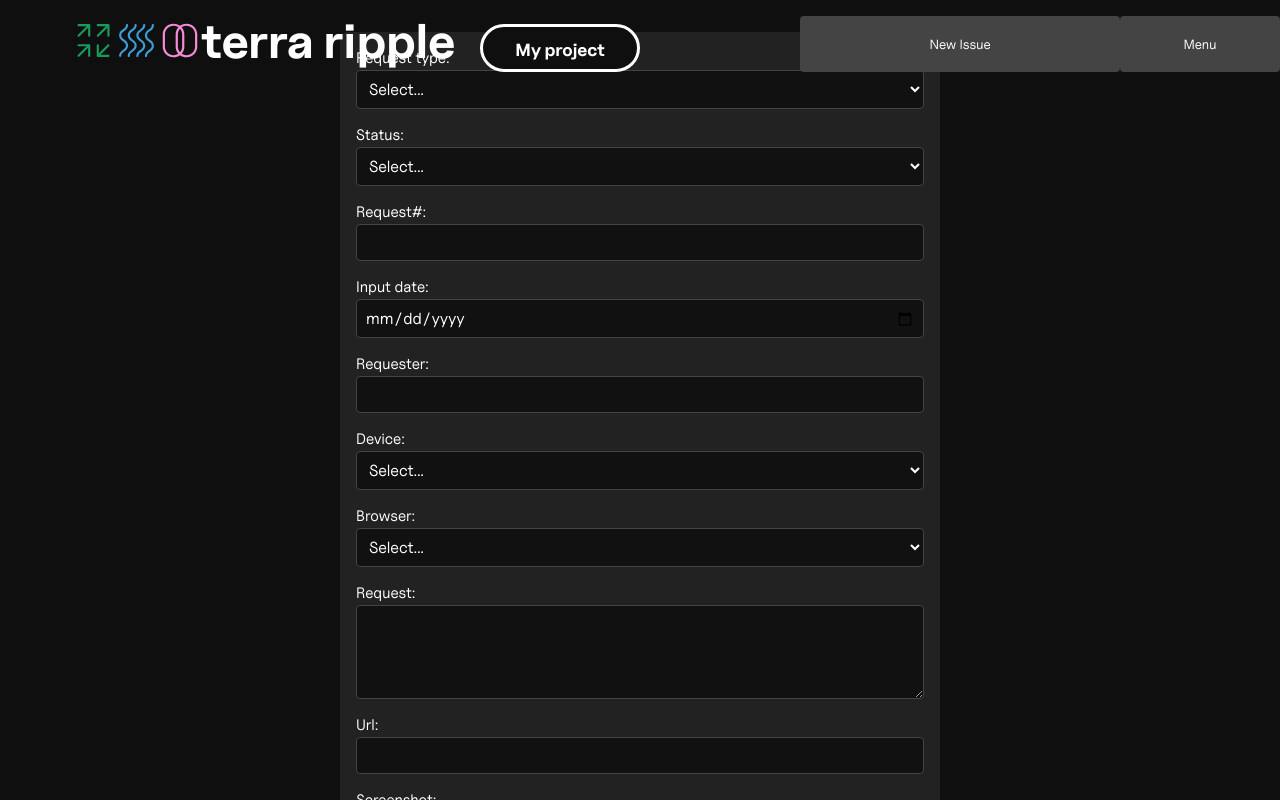
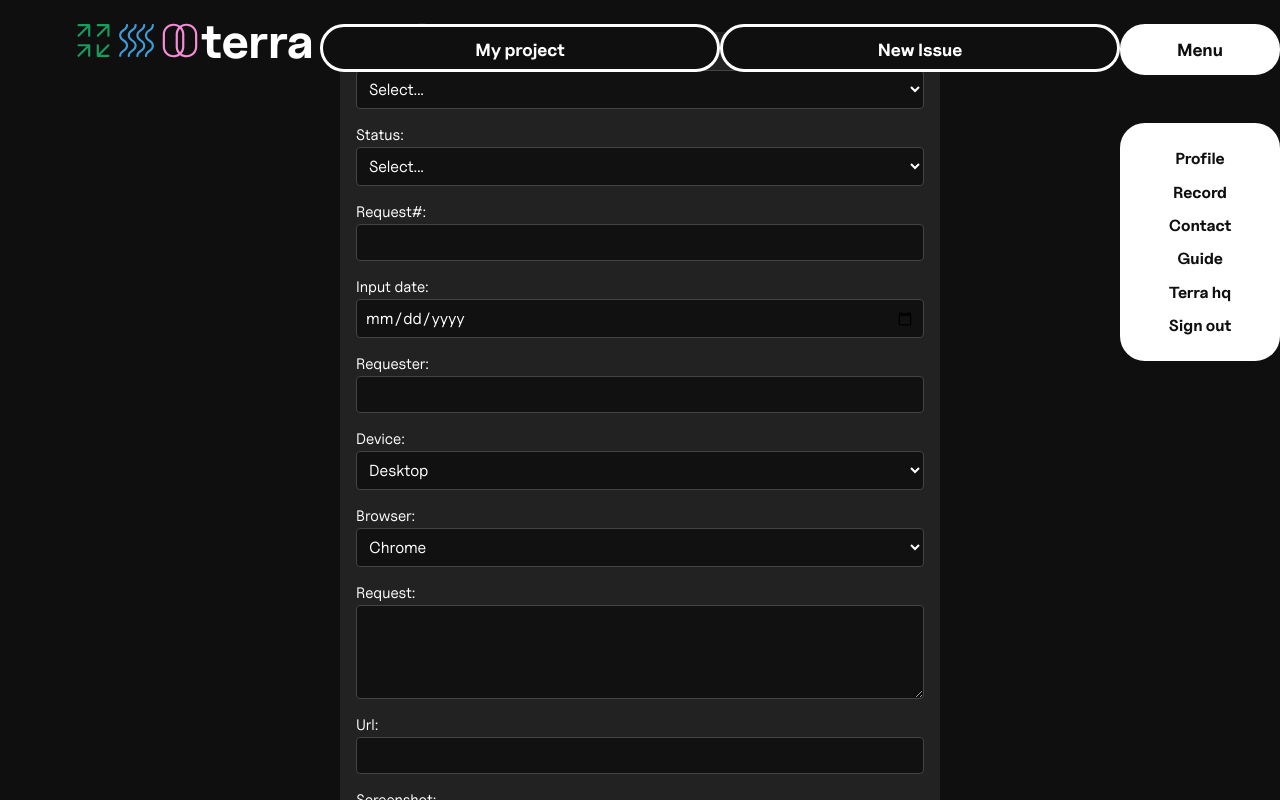
Before and after one commit to arakiztain/Terra-3, a React (Vite) app in the folder client/: page /projects/1 in a window 1280 px wide. Both pictures are taken after a click on the button "Menu". Shown: the top 800 px of the page. Built offline with nearby package versions, Linux system fonts and the light colour scheme.

Commit message:
Add dropdown menu to project page

```diff
--- a/client/src/components/FeedbackForm/FeedbackForm.jsx
+++ b/client/src/components/FeedbackForm/FeedbackForm.jsx
@@ -2,8 +2,29 @@ import { useState } from "react";
 import styles from "./FeedbackForm.module.css";
 
 const FeedbackForm = () => {
-    const [browser, setBrowser] = useState("");
+    const [browser, setBrowser] = useState(getBrowser());
     const [otherBrowser, setOtherBrowser] = useState("");
+
+    function getBrowser() {
+        const ua = navigator.userAgent;
+
+        if (ua.includes("Firefox/")) return "Firefox";
+        if (ua.includes("Edg/")) return "Edge";
+        if (ua.includes("Chrome/") && !ua.includes("Edg/") && !ua.includes("OPR/")) return "Chrome";
+        if (ua.includes("Safari/") && !ua.includes("Chrome/")) return "Safari";
+        if (ua.includes("OPR/") || ua.includes("Opera")) return "Opera";
+        return "";
+    }
+
+    function getDeviceTypeWithFallback() {
+        const ua = navigator.userAgent;
+        const width = window.innerWidth;
+
+        if (/Tablet|iPad/.test(ua) || (width >= 600 && width <= 1024)) return "tablet";
+        if (/Mobi|Android|iPhone|BlackBerry|IEMobile|Silk/.test(ua) || width < 600) return "mobile";
+        return "desktop";
+    }
+
 
     return(
         <form className={styles.form}>
@@ -43,11 +64,11 @@ const FeedbackForm = () => {
 
         <label>
             Device:
-            <select name="device" required>
-            <option value="">Select...</option>
-            <option value="desktop">Desktop</option>
-            <option value="mobile">Mobile</option>
-            <option value="tablet">Tablet</option>
+            <select name="device" value={getDeviceTypeWithFallback()} required>
+                <option value="">Select...</option>
+                <option value="desktop">Desktop</option>
+                <option value="mobile">Mobile</option>
+                <option value="tablet">Tablet</option>
             </select>
         </label>
 
--- a/client/src/components/FeedbackForm/FeedbackForm.module.css
+++ b/client/src/components/FeedbackForm/FeedbackForm.module.css
@@ -1,5 +1,3 @@
-/* RequestForm.module.css */
-
 .form {
   display: flex;
   flex-direction: column;
@@ -43,7 +41,3 @@ button {
   border-radius: 4px;
   cursor: pointer;
 }
-
-button:hover {
-  background-color: #666;
-}
--- a/client/src/components/ProjectHeader/ProjectHeader.jsx
+++ b/client/src/components/ProjectHeader/ProjectHeader.jsx
@@ -1,12 +1,22 @@
 import styles from "./ProjectHeader.module.css"
-
+import { useState } from "react";
 const ProjectHeader = () =>{
-
+    const [menuOpen, setMenuOpen] = useState(false);
     return(
         <div className={styles.projectHeader}>
             <a className={styles.projectLink} href="www.google.es"><button className={styles.projectLinkButton}>My project</button></a>
             <button className={styles.issueButton}>New Issue</button>
-            <button className={styles.menuButton}>Menu</button>
+            <div className={styles.menuContainer} onClick={() => setMenuOpen(!menuOpen)}>
+                <button className={styles.menuButton}>Menu</button>
+                {menuOpen && <div className={styles.menuDropdown}>
+                    <a className={styles.menuProfile} href="">Profile</a>
+                    <a className={styles.menuRecord} href="">Record</a>
+                    <a className={styles.menuContact} href="">Contact</a>
+                    <a className={styles.menuGuide} href="">Guide</a>
+                    <a className={styles.menuTerrahq} href="">Terra hq</a>
+                    <a className={styles.menuSignout} href="">Sign out</a>
+                </div>}
+            </div>
         </div>
     )
 }
--- a/client/src/components/ProjectHeader/ProjectHeader.module.css
+++ b/client/src/components/ProjectHeader/ProjectHeader.module.css
@@ -8,9 +8,12 @@
 
 .projectLink{
     grid-column:3;
+    display:flex;
+    justify-content:center;
+    text-decoration: none;
 }
 
-.projectLinkButton{
+.projectLinkButton, .issueButton{
     border-radius:25px;
     border:3px solid #FFFFFF;
     color:#FFFFFF;
@@ -18,8 +21,19 @@
     font-size:1.1rem;
     font-weight:700;
     height:3rem;
+    width:25rem;
+    background-color:#0F0F0F;
+}
+
+.menuButton{
+    border-radius:25px;
+    border:3px solid #FFFFFF;
+    color:#0F0F0F;
+    background-color:#FFFFFF;
     width:10rem;
-    background-color:#0F0F0F;
+    margin-top:1.5rem;
+    font-size:1.1rem;
+    font-weight:700;
 }
 
 .issueButton{
@@ -29,3 +43,53 @@
 .menuButton{
     grid-column:5;
 }
+
+.menuContainer{
+    display:flex;
+    flex-direction:column;
+}
+
+.menuDropdown{
+    display:flex;
+    flex-direction:column;
+    background-color:#FFFFFF;
+    border-radius:25px;
+    border:3px solid #FFFFFF;
+    width:10rem;
+    margin-top:3rem;
+    right:1rem;
+    padding:1rem;
+}
+
+.menuProfile, .menuRecord, .menuContact, .menuGuide, .menuTerrahq, .menuSignout{
+    margin:0.45rem 0 0.45rem 0;
+    font-weight:700;
+    display:flex;
+    justify-content:center;
+    text-decoration: none;
+    color:#0F0F0F;
+}
+
+.menuProfile:hover{
+    color:#7CE55E;
+}
+
+.menuRecord:hover{
+    color:#F78BD8;
+}
+
+.menuContact:hover{
+    color:#FFB41D;
+}
+
+.menuGuide:hover{
+    color:#F96E43;
+}
+
+.menuTerrahq:hover{
+    color:#189B5C;
+}
+
+.menuSignout:hover{
+    color:#3D9DD8;
+}
--- a/client/src/pages/Login/Login.jsx
+++ b/client/src/pages/Login/Login.jsx
@@ -12,7 +12,6 @@ const Login = () =>{
 
     return(
         <div className={styles.fullscreen}>
-
             <div className={styles.formGrid}>
                 <div className={styles.formWrapper}>
                     <form onSubmit={handleSubmit} className={styles.form}>
```
